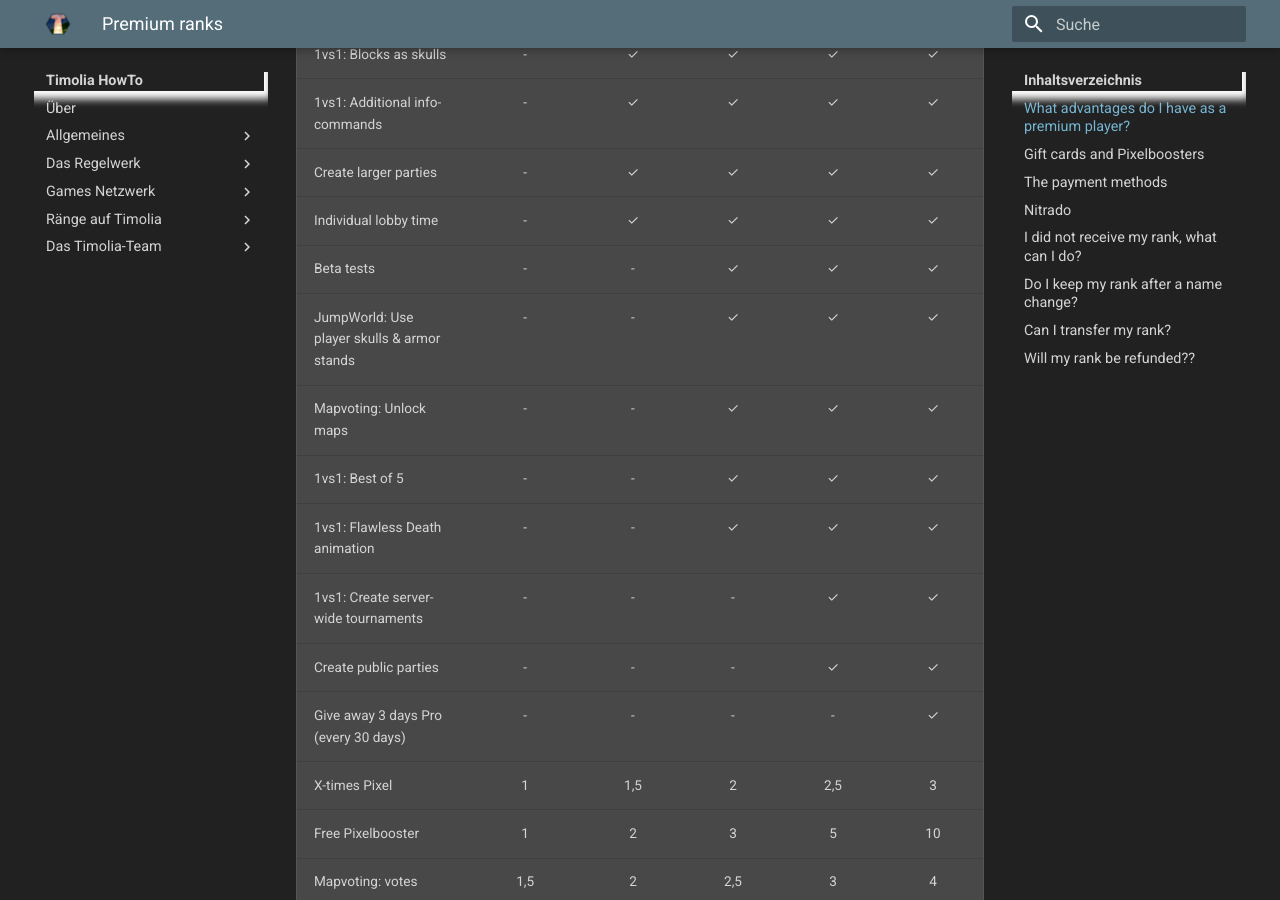
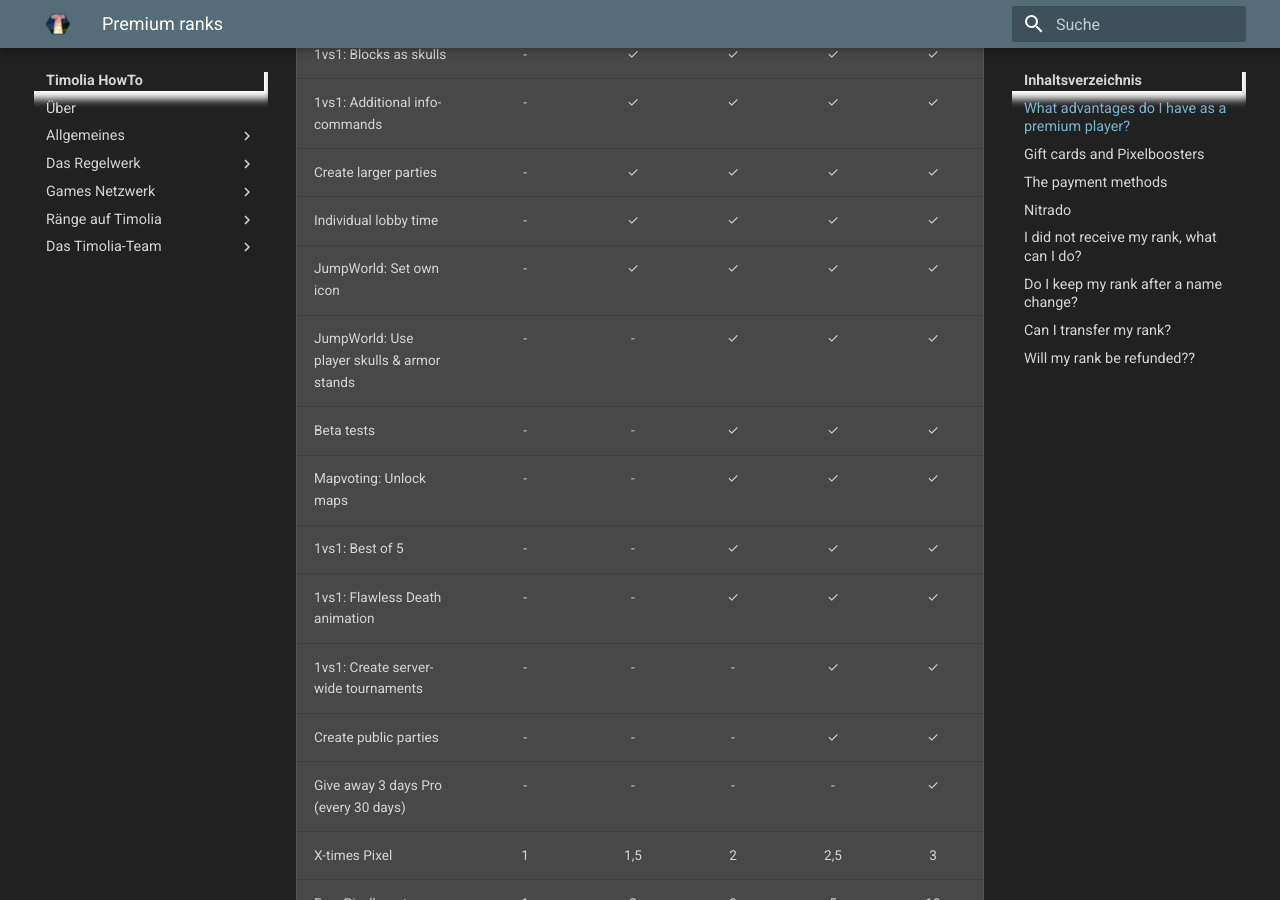
Before and after one commit to TimoliaDE/HowTo, an MkDocs documentation site: the page built from docs/ranks/premium.en.md, in a window 1280 px wide and 900 px high, scrolled down 1086 px. Built offline with MkDocs 1.6.1 and Material for MkDocs 9.7.7, drawn with Linux system fonts in a browser that asks for light colours; old or Windows-style settings are respelled for this version of MkDocs.

Commit message:
Shop add JumpWorld perk "Eigenes icon setzen"

```diff
--- a/docs/ranks/premium.en.md
+++ b/docs/ranks/premium.en.md
@@ -24,8 +24,9 @@ These features are available to you with your rank:
 | 1vs1: Additional info-commands         | -                                         | &check;                                   | &check;                                 | &check;                                  | &check;                                   |
 | Create larger parties                  | -                                         | &check;                                   | &check;                                 | &check;                                  | &check;                                   |
 | Individual lobby time                  | -                                         | &check;                                   | &check;                                 | &check;                                  | &check;                                   |
+| JumpWorld: Set own icon                | -                                         | &check;                                   | &check;                                 | &check;                                  | &check;                                   |
+| JumpWorld: Use player skulls & armor stands | -                                    | -                                         | &check;                                 | &check;                                  | &check;                                   |
 | Beta tests                             | -                                         | -                                         | &check;                                 | &check;                                  | &check;                                   |
-| JumpWorld: Use player skulls & armor stands | -                                    | -                                         | &check;                                 | &check;                                  | &check;                                   |
 | Mapvoting: Unlock maps                 | -                                         | -                                         | &check;                                 | &check;                                  | &check;                                   |
 | 1vs1: Best of 5                        | -                                         | -                                         | &check;                                 | &check;                                  | &check;                                   |
 | 1vs1: Flawless Death animation         | -                                         | -                                         | &check;                                 | &check;                                  | &check;                                   |
```
Also changed, not shown: docs/ranks/premium.de.md (+2 -1 lines).
